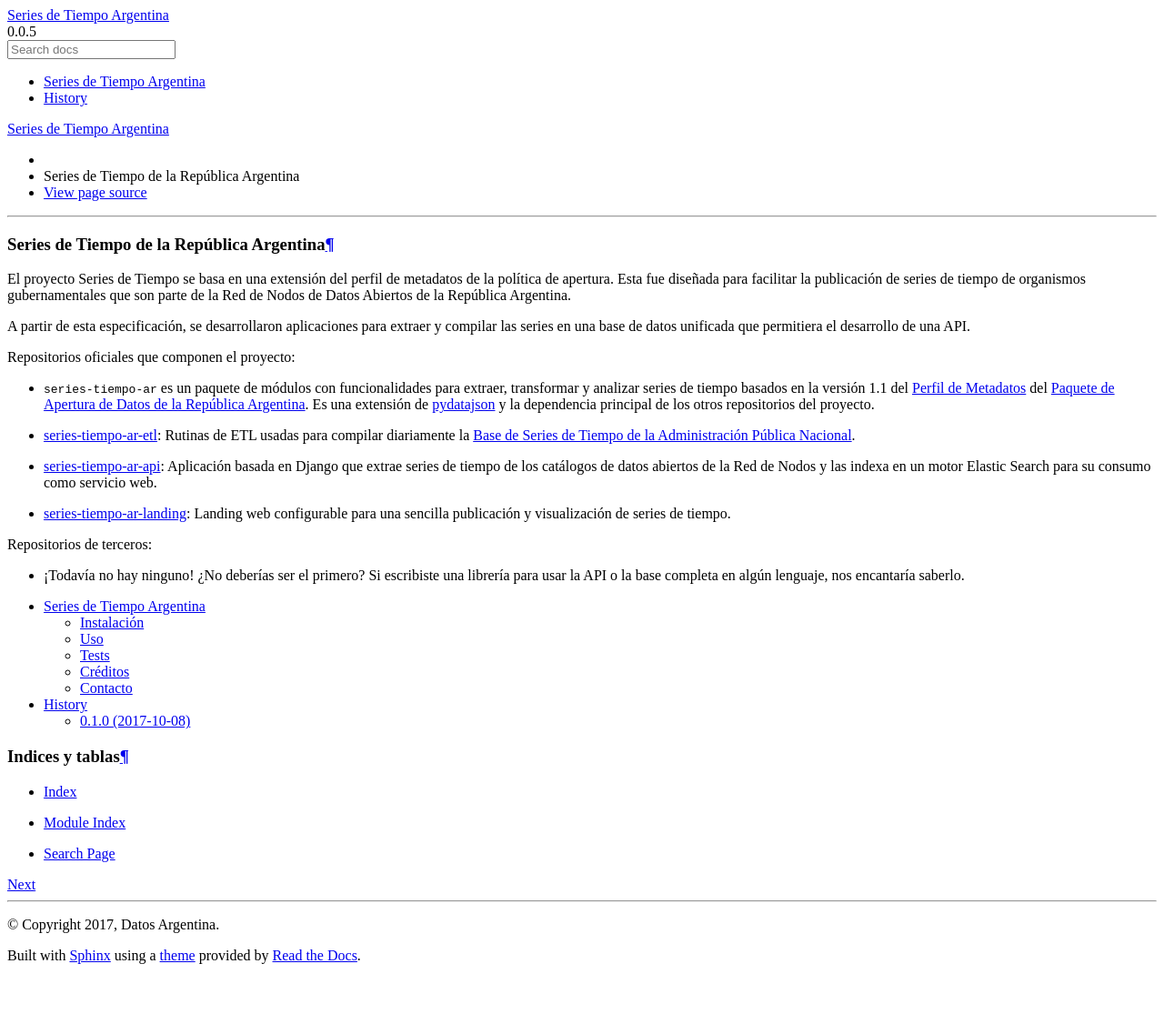
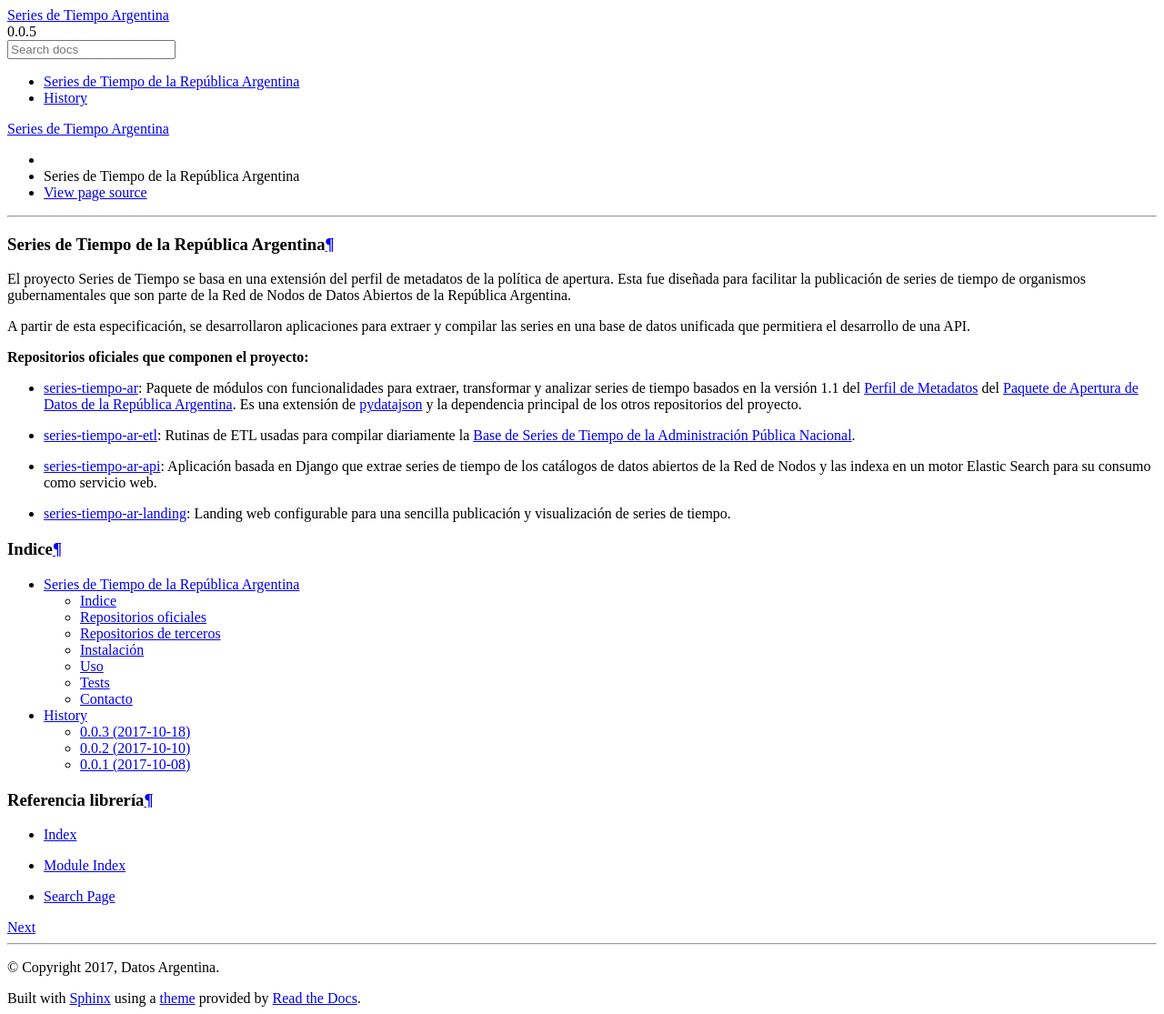
Before and after one commit to datosgobar/series-tiempo-ar, a Sphinx documentation site: the page built from docs/index.rst, in a window 1280 px wide. Shown: the whole page at 91% size. Built offline with Sphinx 7.4.7 and the Read the Docs theme 2.0.0, drawn with Linux system fonts in a browser that asks for light colours; comment, search, counter and statistics services are not loaded; before the commit the page ends 1068 px from its top, so only the background shows below that.

Commit message:
Emprolijo estructura de la documentación de la librería para que re-dirija a los repositorios correspondientes de cada parte del proyecto.

```diff
--- a/docs/HISTORY.md
+++ b/docs/HISTORY.md
@@ -1,7 +1,19 @@
 History
 ===
 
-0.1.0 (2017-10-08)
+0.0.3 (2017-10-18)
 ------------------
 
-* First release on PyPI.
+* Restauro la validación `validate_df_shape` que está testeada y corregida.
+* Flexibilizo al límite el máximo de missings admitidos en una serie (999 missings por cada 1000 valores).
+
+0.0.2 (2017-10-10)
+------------------
+
+* Bug fix: elimino temporalmente validación `validate_df_shape` que tiene algún error en el tratamiento de los tipos.
+
+0.0.1 (2017-10-08)
+------------------
+
+* Primer release a PyPI.
+* Release todavía no documentado.
--- a/docs/index.rst
+++ b/docs/index.rst
@@ -5,17 +5,18 @@
 
 A partir de esta especificación, se desarrollaron aplicaciones para extraer y compilar las series en una base de datos unificada que permitiera el desarrollo de una API.
 
-Repositorios oficiales que componen el proyecto:
+**Repositorios oficiales que componen el proyecto:**
 
-* ``series-tiempo-ar`` es un paquete de módulos con funcionalidades para extraer, transformar y analizar series de tiempo basados en la versión 1.1 del `Perfil de Metadatos <http://paquete-apertura-datos.readthedocs.io/es/stable/guia_metadatos.html>`_ del `Paquete de Apertura de Datos de la República Argentina <http://paquete-apertura-datos.readthedocs.io>`_. Es una extensión de `pydatajson <https://github.com/datosgobar/pydatajson>`_ y la dependencia principal de los otros repositorios del proyecto.
+* `series-tiempo-ar <https://github.com/datosgobar/series-tiempo-ar>`_: Paquete de módulos con funcionalidades para extraer, transformar y analizar series de tiempo basados en la versión 1.1 del `Perfil de Metadatos <http://paquete-apertura-datos.readthedocs.io/es/stable/guia_metadatos.html>`_ del `Paquete de Apertura de Datos de la República Argentina <http://paquete-apertura-datos.readthedocs.io>`_. Es una extensión de `pydatajson <https://github.com/datosgobar/pydatajson>`_ y la dependencia principal de los otros repositorios del proyecto.
+
 * `series-tiempo-ar-etl <https://github.com/datosgobar/series-tiempo-ar-etl>`_: Rutinas de ETL usadas para compilar diariamente la `Base de Series de Tiempo de la Administración Pública Nacional <http://datos.gob.ar/dataset/base-series-tiempo-administracion-publica-nacional>`_.
+
 * `series-tiempo-ar-api <https://github.com/datosgobar/series-tiempo-ar-api>`_: Aplicación basada en Django que extrae series de tiempo de los catálogos de datos abiertos de la Red de Nodos y las indexa en un motor Elastic Search para su consumo como servicio web.
+
 * `series-tiempo-ar-landing <https://github.com/datosgobar/series-tiempo-ar-landing>`_: Landing web configurable para una sencilla publicación y visualización de series de tiempo.
 
-Repositorios de terceros:
-
-* ¡Todavía no hay ninguno! ¿No deberías ser el primero? Si escribiste una librería para usar la API o la base completa en algún lenguaje, nos encantaría saberlo.
-
+Indice
+======
 
 .. toctree::
    :maxdepth: 2
@@ -23,8 +24,8 @@
    README.md
    HISTORY.md
 
-Indices y tablas
-==================
+Referencia librería
+===================
 
 * :ref:`genindex`
 * :ref:`modindex`
```
Also changed, not shown: HISTORY.md (+1 -1 lines), README.md (+27 -9 lines), docs/README.md (+55 -10 lines), docs/series_tiempo_ar.rst (+16 -8 lines), 2 other files.
